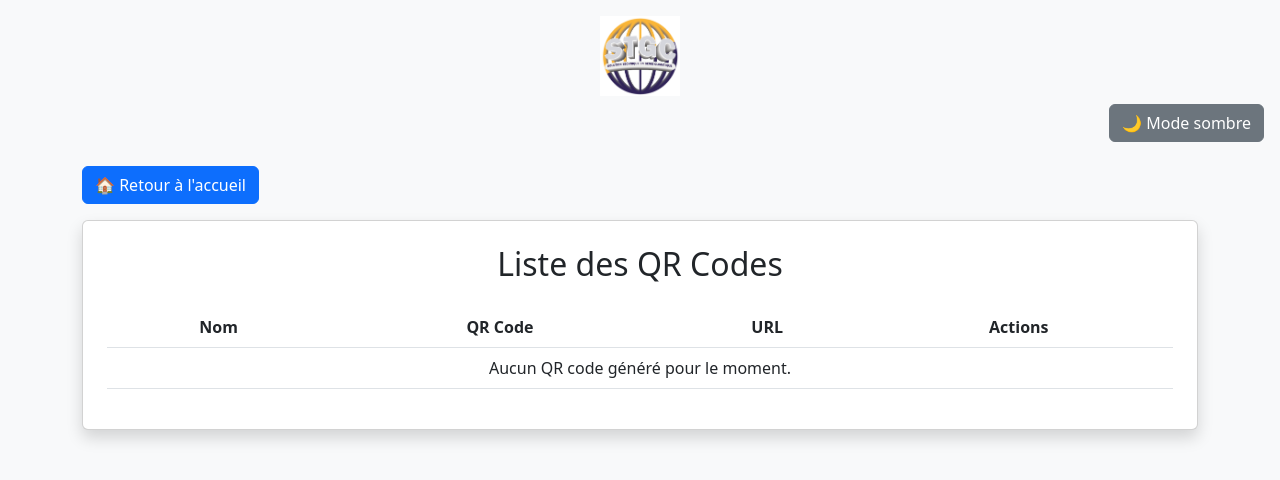
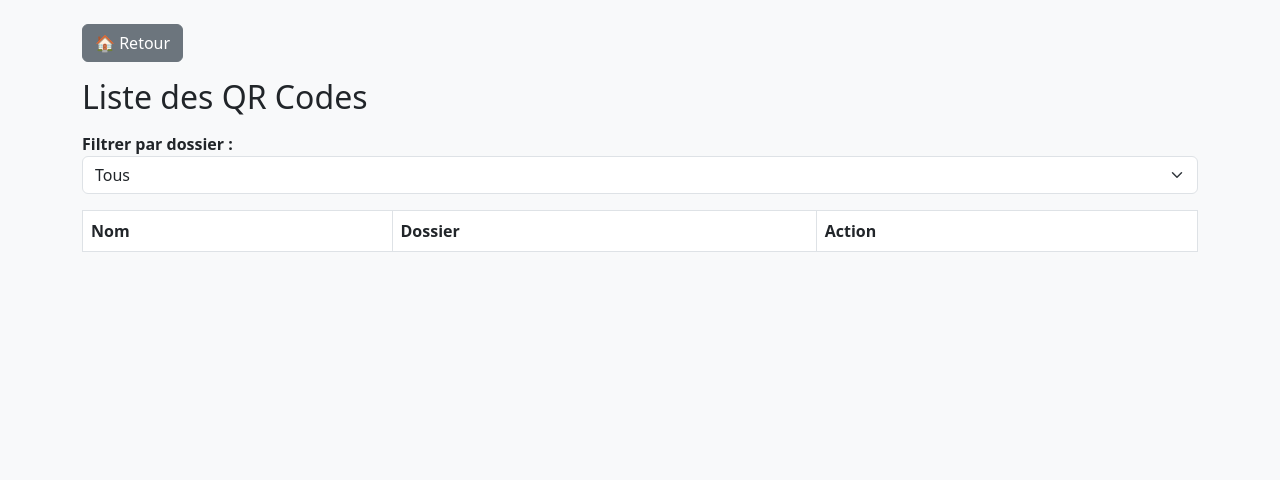
Before and after one commit to fode-konate/qr-code-dynamic, a Flask app: page /list in a window 1280 px wide. Shown: the top 480 px of the page. Run offline with Flask 3, Linux system fonts and the light colour scheme; data that the repository does not hold is empty.

Commit message:
correction 6

```diff
--- a/app.py
+++ b/app.py
@@ -14,16 +14,16 @@ app.config['UPLOAD_FOLDER'] = 'files'
 app.config['SQLALCHEMY_DATABASE_URI'] = os.environ.get('DATABASE_URL')
 app.config['SQLALCHEMY_TRACK_MODIFICATIONS'] = False
 
-# Dossier de fichiers PDF
+# Création du dossier d'upload si inexistant
 os.makedirs(app.config['UPLOAD_FOLDER'], exist_ok=True)
 
-# Initialisation de SQLAlchemy
+# Initialisation de la base de données
 db = SQLAlchemy(app)
 
-# Définition du modèle
+# Modèle de données
 class URL(db.Model):
-    id = db.Column(db.String(8), primary_key=True)
-    custom_id = db.Column(db.String(100), unique=True, nullable=True)
+    id = db.Column(db.String(100), primary_key=True)  # correspond à custom_id
+    custom_id = db.Column(db.String(100), unique=True, nullable=False)
     target_url = db.Column(db.Text, nullable=False)
     folder = db.Column(db.String(100), default='Général')
     filename = db.Column(db.String(200), nullable=True)
@@ -34,12 +34,12 @@ class URL(db.Model):
 with app.app_context():
     db.create_all()
 
-# Page d’accueil
+# Page d'accueil
 @app.route('/')
 def home():
     return render_template('index.html')
 
-# Génération QR code pour URL
+# Génération d'un QR code pointant vers une URL
 @app.route('/generate', methods=['POST'])
 def generate():
     target_url = request.form['target_url']
@@ -48,14 +48,18 @@ def generate():
     folder = request.form.get('folder', 'Général')
     custom_id = request.form.get('custom_id') or str(uuid.uuid4())[:8]
 
-    if URL.query.filter_by(custom_id=custom_id).first():
+    if URL.query.filter_by(id=custom_id).first():
         flash("Cet identifiant est déjà utilisé.", "danger")
         return redirect(url_for('home'))
 
-    unique_id = str(uuid.uuid4())[:8]
-    dynamic_url = request.host_url + 'redirect/' + unique_id
+    dynamic_url = request.host_url + 'redirect/' + custom_id
 
-    url = URL(id=unique_id, custom_id=custom_id, target_url=target_url, folder=folder)
+    url = URL(
+        id=custom_id,
+        custom_id=custom_id,
+        target_url=target_url,
+        folder=folder
+    )
     db.session.add(url)
     db.session.commit()
 
@@ -71,7 +75,7 @@ def generate():
     flash(f"QR Code créé pour l’identifiant : {custom_id}", "success")
     return send_file(buf, mimetype='image/png', as_attachment=True, download_name='qr_code.png')
 
-# Redirection via QR code
+# Redirection dynamique
 @app.route('/redirect/<unique_id>')
 def redirect_dynamic(unique_id):
     url = URL.query.filter_by(id=unique_id, deleted=False).first()
@@ -79,7 +83,7 @@ def redirect_dynamic(unique_id):
         return redirect(url.target_url)
     return "Lien invalide ou supprimé.", 404
 
-# Upload de fichier PDF + génération QR
+# Upload de PDF + génération de QR
 @app.route('/upload', methods=['GET', 'POST'])
 def upload_file():
     if request.method == 'POST':
@@ -91,7 +95,7 @@ def upload_file():
             flash('Aucun fichier sélectionné.', 'danger')
             return redirect(request.url)
 
-        if URL.query.filter_by(custom_id=custom_id).first():
+        if URL.query.filter_by(id=custom_id).first():
             flash("Cet identifiant est déjà utilisé.", "danger")
             return redirect(request.url)
 
@@ -99,14 +103,19 @@ def upload_file():
         file_path = os.path.join(app.config['UPLOAD_FOLDER'], filename)
         file.save(file_path)
 
-        unique_id = str(uuid.uuid4())[:8]
         file_url = url_for('download_pdf', filename=filename, _external=True)
 
-        new_url = URL(id=unique_id, custom_id=custom_id, target_url=file_url, folder=folder, filename=filename)
+        new_url = URL(
+            id=custom_id,
+            custom_id=custom_id,
+            target_url=file_url,
+            folder=folder,
+            filename=filename
+        )
         db.session.add(new_url)
         db.session.commit()
 
-        qr = qrcode.make(request.host_url + 'redirect/' + unique_id)
+        qr = qrcode.make(request.host_url + 'redirect/' + custom_id)
         buf = io.BytesIO()
         qr.save(buf, format='PNG')
         buf.seek(0)
@@ -116,12 +125,12 @@ def upload_file():
 
     return render_template('upload.html')
 
-# Téléchargement du PDF
+# Téléchargement de PDF
 @app.route('/pdf/<filename>')
 def download_pdf(filename):
     return send_from_directory(app.config['UPLOAD_FOLDER'], filename)
 
-# Modification QR Code
+# Mise à jour d'un QR Code existant
 @app.route('/update/<unique_id>', methods=['GET', 'POST'])
 def update(unique_id):
     url = URL.query.filter_by(id=unique_id).first()
@@ -143,7 +152,7 @@ def update(unique_id):
 
     return render_template('update.html', unique_id=unique_id, target_url=url.target_url, folder=url.folder)
 
-# Liste QR codes
+# Liste des QR codes
 @app.route('/list')
 def list_qr():
     folder = request.args.get('folder')
--- a/templates/list.html
+++ b/templates/list.html
@@ -4,79 +4,49 @@
   <meta charset="UTF-8">
   <title>Liste des QR Codes</title>
   <link href="https://cdn.jsdelivr.net/npm/bootstrap@5.3.0/dist/css/bootstrap.min.css" rel="stylesheet">
-  <style>
-    .dark-mode {
-      background-color: #121212 !important;
-      color: #ffffff !important;
-    }
-    .dark-mode .table, .dark-mode .table th, .dark-mode .table td,
-    .dark-mode .card, .dark-mode .btn {
-      background-color: #2a2a2a !important;
-      color: #ffffff !important;
-      border-color: #444 !important;
-    }
-    .dark-mode a {
-      color: #90caf9;
-    }
-    img.qr-preview {
-      width: 100px;
-    }
-  </style>
 </head>
-<body class="bg-light">
-  <div class="text-center my-3">
-    <a href="{{ url_for('home') }}">
-      <img src="{{ url_for('static', filename='images/logo_stgc.png') }}" alt="Logo STGC" style="height: 80px;">
-    </a>
-    <div class="text-end me-3 mt-2">
-      <button onclick="toggleDarkMode()" class="btn btn-secondary">🌙 Mode sombre</button>
-    </div>
-  </div>
+<body style="background-color: #f8f9fa;">
 
   <div class="container mt-4">
-    <a href="{{ url_for('home') }}" class="btn btn-primary mb-3">🏠 Retour à l'accueil</a>
+    <a href="{{ url_for('home') }}" class="btn btn-secondary mb-3">🏠 Retour</a>
 
-    <div class="card shadow p-4">
-      <h2 class="text-center mb-4">Liste des QR Codes</h2>
-      <table class="table table-hover text-center align-middle">
+    <h2 class="mb-3">Liste des QR Codes</h2>
+
+    <form method="GET" class="mb-3">
+      <label for="folder" style="font-weight:bold;">Filtrer par dossier :</label>
+      <select name="folder" id="folder" class="form-select" onchange="this.form.submit()">
+        <option value="">Tous</option>
+        {% for f in folders %}
+          <option value="{{ f }}" {% if selected_folder == f %}selected{% endif %}>{{ f }}</option>
+        {% endfor %}
+      </select>
+    </form>
+
+    <table class="table table-bordered table-hover table-striped" style="background-color:white;">
       <thead>
         <tr>
           <th>Nom</th>
-            <th>QR Code</th>
-            <th>URL</th>
-            <th>Actions</th>
+          <th>Dossier</th>
+          <th>Action</th>
         </tr>
       </thead>
       <tbody>
         {% for qr in qr_codes %}
           <tr>
             <td>{{ qr.custom_id or qr.id }}</td>
-            <td><img src="{{ url_for('static', filename='qrcodes/' + qr.filename) }}" alt="QR" class="qr-preview"></td>
-            <td><a href="{{ qr.url }}" target="_blank">{{ qr.url }}</a></td>
+            <td>{{ qr.folder }}</td>
             <td>
-              <a href="{{ url_for('update_qr', qr_id=qr.id) }}" class="btn btn-warning btn-sm">✏️ Modifier</a>
+              <a href="{{ url_for('redirect_dynamic', unique_id=qr.id) }}" class="btn btn-sm btn-success" target="_blank">🔗 Accéder</a>
+              <a href="{{ url_for('update', unique_id=qr.id) }}" class="btn btn-sm btn-warning">✏️ Modifier</a>
+              <form action="{{ url_for('delete', unique_id=qr.id) }}" method="POST" class="d-inline">
+                <button type="submit" class="btn btn-sm btn-danger">🗑️ Supprimer</button>
+              </form>
             </td>
-          </tr>
-          {% else %}
-          <tr>
-            <td colspan="4">Aucun QR code généré pour le moment.</td>
           </tr>
         {% endfor %}
       </tbody>
     </table>
   </div>
-  </div>
 
-  <script>
-    function toggleDarkMode() {
-      document.body.classList.toggle('dark-mode');
-      localStorage.setItem('dark-mode', document.body.classList.contains('dark-mode'));
-    }
-    window.onload = function () {
-      if (localStorage.getItem('dark-mode') === 'true') {
-        document.body.classList.add('dark-mode');
-      }
-    };
-  </script>
 </body>
 </html>
```
Also changed, not shown: templates/index.html (+16 -0 lines), templates/update.html (+22 -50 lines), templates/upload.html (+23 -42 lines). Lines whose indentation alone changed are shown as unchanged.
